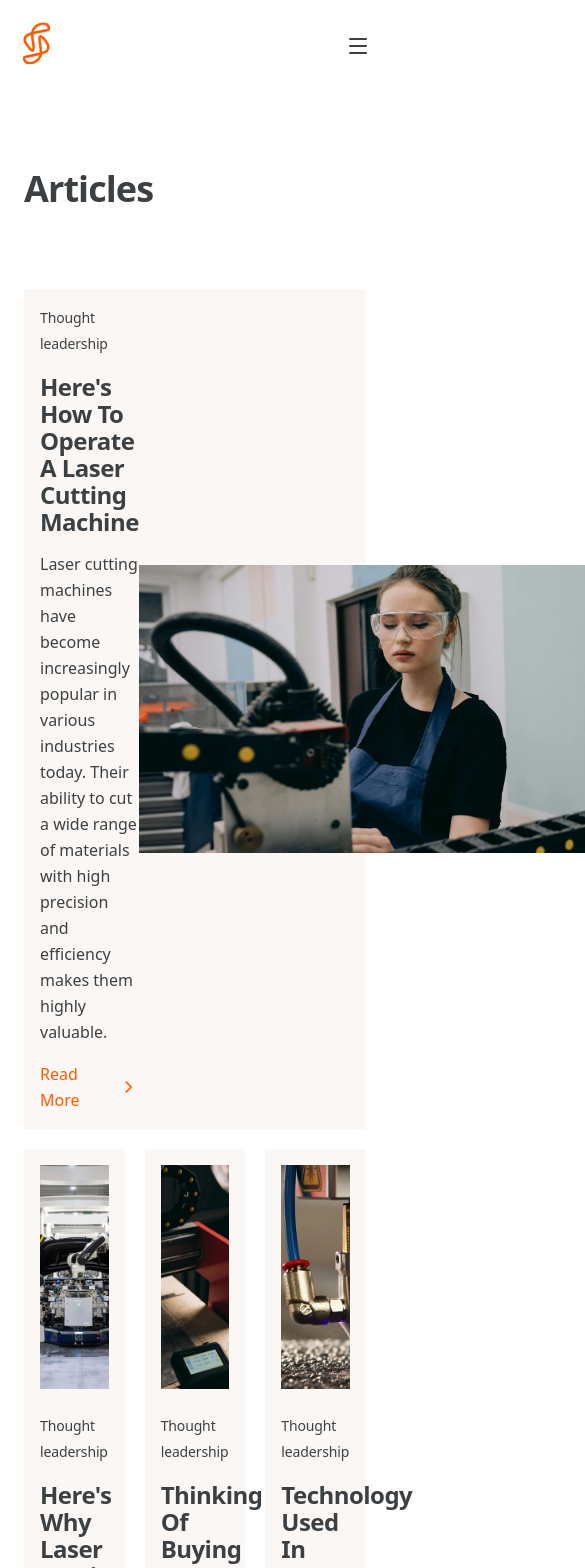
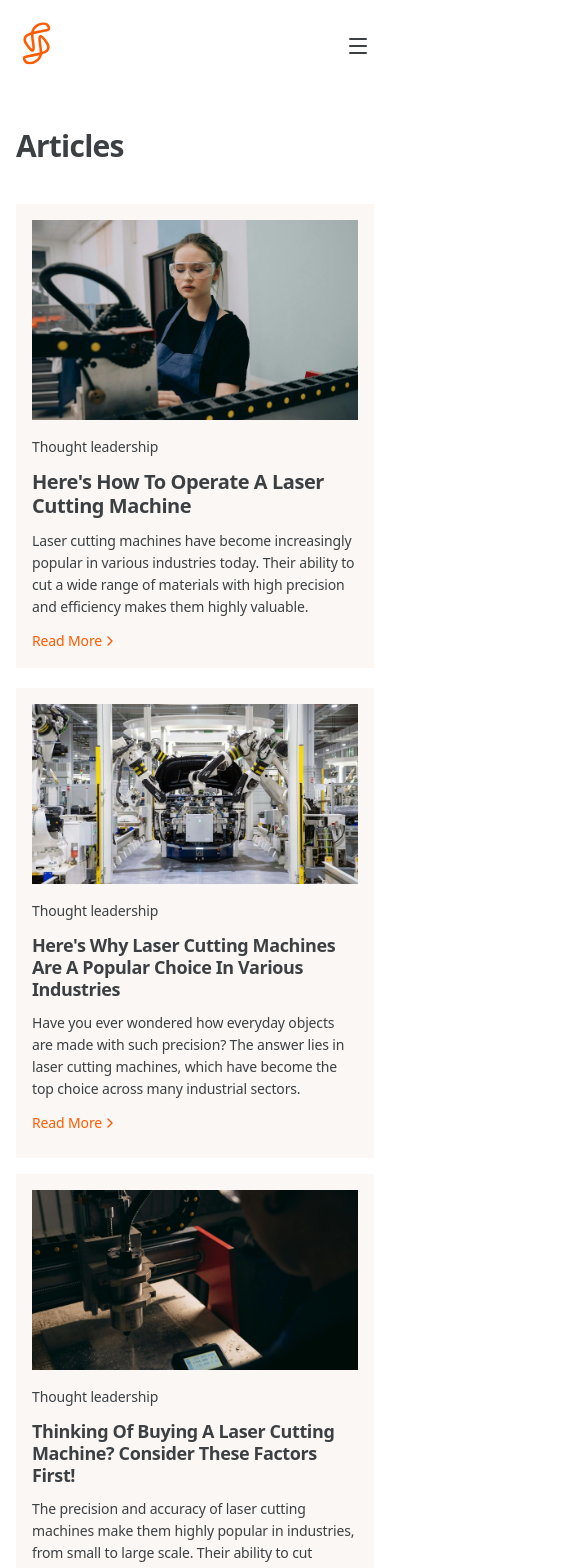
Before and after one commit to fondasys-admin/siu-frontend, a Next.js app: page /en/articles in a window 390 px wide. Shown: the top 1568 px of the page, 585 px wide, since content can reach past the window. Built offline with nearby package versions, Linux system fonts and the light colour scheme.

Commit message:
[Fix] Article UI to be more mobile friendly

```diff
--- a/src/app/[locale]/articles/page.tsx
+++ b/src/app/[locale]/articles/page.tsx
@@ -57,30 +57,30 @@ export default async function ArticlesPage({ params }: PageProps) {
   return (
     <main className="flex flex-col items-center">
       {/* Title */}
-      <section className="max-w-[1600px] w-full px-6 pt-20">
-        <h1 className="text-4xl font-bold text-[#3c4043] tracking-tight leading-[41px] capitalize">
+      <section className="max-w-[1600px] w-full px-4 sm:px-6 pt-10 sm:pt-20">
+        <h1 className="text-3xl sm:text-4xl font-bold text-[#3c4043] tracking-tight leading-[36px] sm:leading-[41px] capitalize">
           {t(data.title, locale)}
         </h1>
       </section>
 
       {/* Featured Article */}
-      <section className="max-w-[1600px] w-full px-6 pt-20">
-        <Link href={localePath(`/articles/${featured.slug}`, locale)} className="bg-[#faf7f5] flex items-center justify-between p-4 group">
-          <div className="flex flex-col gap-4 justify-center max-w-[551px]">
-            <p className="text-sm text-[#3c4043] leading-[26px]">
+      <section className="max-w-[1600px] w-full px-4 sm:px-6 pt-10 sm:pt-20">
+        <Link href={localePath(`/articles/${featured.slug}`, locale)} className="bg-[#faf7f5] flex flex-col sm:flex-row sm:items-center sm:justify-between p-4 group">
+          <div className="flex flex-col gap-3 sm:gap-4 justify-center sm:max-w-[551px] order-2 sm:order-1">
+            <p className="text-sm text-[#3c4043] leading-[22px] sm:leading-[26px]">
               {t(featured.category, locale)}
             </p>
-            <h2 className="text-2xl font-bold text-[#3c4043] leading-[27px] capitalize">
+            <h2 className="text-xl sm:text-2xl font-bold text-[#3c4043] leading-[24px] sm:leading-[27px] capitalize">
               {t(featured.title, locale)}
             </h2>
-            <p className="text-base text-[#3c4043] leading-[26px]">
+            <p className="text-sm sm:text-base text-[#3c4043] leading-[22px] sm:leading-[26px]">
               {t(featured.description, locale)}
             </p>
-            <span className="text-[#ff5b00] text-base font-medium leading-[26px] inline-flex items-center">
-              {locale === "id" ? "Baca Selengkapnya" : "Read More"} <ChevronRight className="size-5" />
+            <span className="text-[#ff5b00] text-sm sm:text-base font-medium leading-[22px] sm:leading-[26px] inline-flex items-center">
+              {locale === "id" ? "Baca Selengkapnya" : "Read More"} <ChevronRight className="size-4 sm:size-5" />
             </span>
           </div>
-          <div className="relative w-[551px] h-[288px] shrink-0">
+          <div className="relative w-full sm:w-[551px] h-[200px] sm:h-[288px] shrink-0 order-1 sm:order-2 mb-4 sm:mb-0">
             <Image
               src={featured.image}
               alt={t(featured.title, locale)}
@@ -92,20 +92,16 @@ export default async function ArticlesPage({ params }: PageProps) {
       </section>
 
       {/* Article Grid */}
-      <section className="max-w-[1600px] w-full px-6 pt-5 pb-20">
-        <div className="flex flex-col gap-5">
-          {chunk(articles, 3).map((row, rowIdx) => (
-            <div key={rowIdx} className="grid grid-cols-3 gap-5">
-              {row.map((article) => (
-                <ArticleCard key={article.slug} article={article} locale={locale} />
-              ))}
-            </div>
+      <section className="max-w-[1600px] w-full px-4 sm:px-6 pt-5 pb-10 sm:pb-20">
+        <div className="grid grid-cols-1 sm:grid-cols-2 lg:grid-cols-3 gap-4 sm:gap-5">
+          {articles.map((article) => (
+            <ArticleCard key={article.slug} article={article} locale={locale} />
           ))}
         </div>
 
         {/* View More */}
-        <div className="flex justify-center pt-20">
-          <Button variant="secondary" className="bg-[#3c4043] text-white hover:bg-[#3c4043]/90">
+        <div className="flex justify-center pt-10 sm:pt-20">
+          <Button variant="secondary" className="bg-[#3c4043] text-white hover:bg-[#3c4043]/90 w-full sm:w-auto">
             {locale === "id" ? "Lihat Artikel Lainnya" : "View More Articles"}
           </Button>
         </div>
@@ -127,7 +123,7 @@ interface Article {
 function ArticleCard({ article, locale }: { article: Article; locale: Locale }) {
   return (
     <Link href={localePath(`/articles/${article.slug}`, locale)} className="bg-[#faf7f5] flex flex-col pt-4 px-4 pb-6 group">
-      <div className="relative w-full h-[224px] mb-6">
+      <div className="relative w-full h-[180px] sm:h-[224px] mb-4 sm:mb-6">
         <Image
           src={article.image}
           alt={t(article.title, locale)}
@@ -135,28 +131,20 @@ function ArticleCard({ article, locale }: { article: Article; locale: Locale })
           className="object-cover"
         />
       </div>
-      <div className="flex flex-col gap-4">
-        <p className="text-sm text-[#3c4043] leading-[26px]">
+      <div className="flex flex-col gap-3 sm:gap-4">
+        <p className="text-sm text-[#3c4043] leading-[22px] sm:leading-[26px]">
           {t(article.category, locale)}
         </p>
-        <h3 className="text-2xl font-bold text-[#3c4043] leading-[27px] capitalize">
+        <h3 className="text-lg sm:text-2xl font-bold text-[#3c4043] leading-[22px] sm:leading-[27px] capitalize">
           {t(article.title, locale)}
         </h3>
-        <p className="text-base text-[#3c4043] leading-[26px]">
+        <p className="text-sm sm:text-base text-[#3c4043] leading-[22px] sm:leading-[26px]">
           {t(article.description, locale)}
         </p>
-        <span className="text-[#ff5b00] text-base font-medium leading-[26px] inline-flex items-center">
-          {locale === "id" ? "Baca Selengkapnya" : "Read More"} <ChevronRight className="size-5" />
+        <span className="text-[#ff5b00] text-sm sm:text-base font-medium leading-[22px] sm:leading-[26px] inline-flex items-center">
+          {locale === "id" ? "Baca Selengkapnya" : "Read More"} <ChevronRight className="size-4 sm:size-5" />
         </span>
       </div>
     </Link>
   )
 }
-
-function chunk<T>(arr: T[], size: number): T[][] {
-  const result: T[][] = []
-  for (let i = 0; i < arr.length; i += size) {
-    result.push(arr.slice(i, i + size))
-  }
-  return result
-}
```
